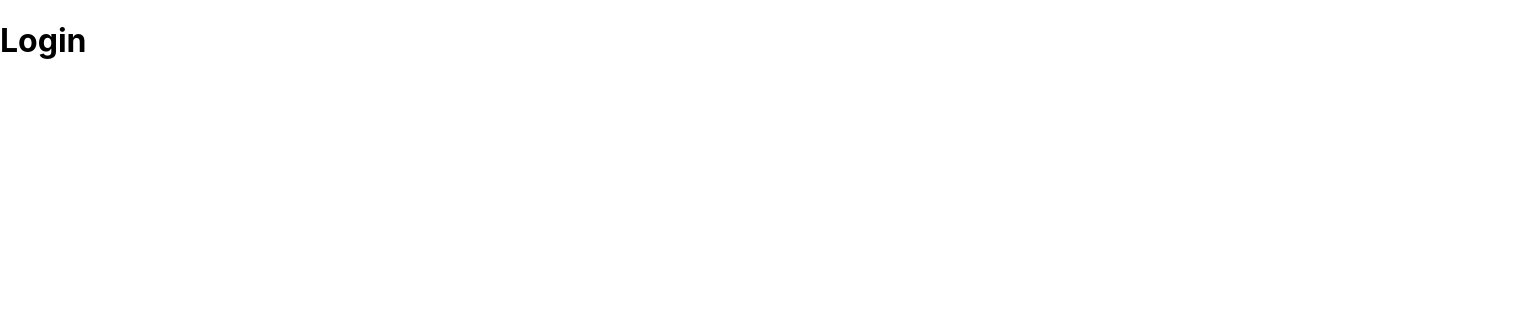
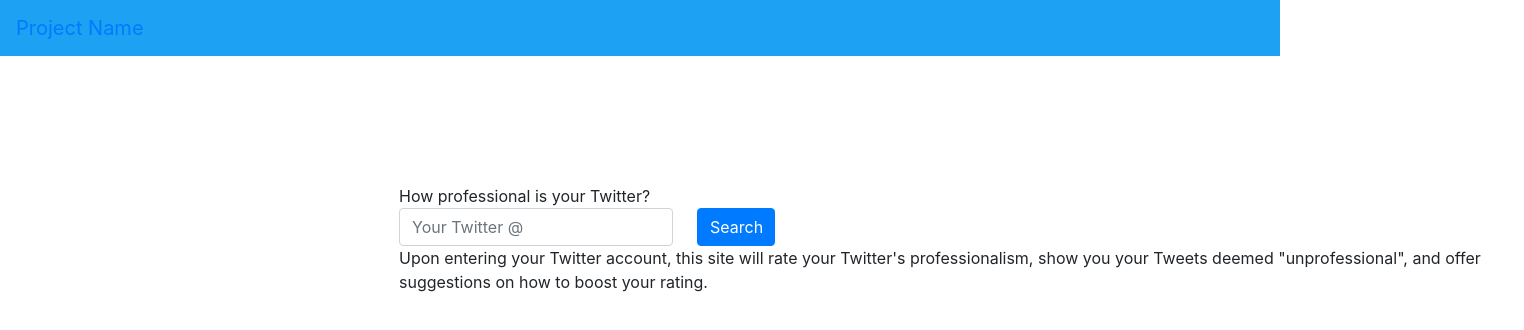
Before and after one commit to csanders1999/codechella, a React (Create React App) app in the folder client/: page / in a window 1280 px wide. Shown: the top 330 px of the page, 1524 px wide, since content can reach past the window. Built offline with nearby package versions, Linux system fonts and the light colour scheme.

Commit message:
Working on home page

```diff
--- a/client/src/App.js
+++ b/client/src/App.js
@@ -10,7 +10,7 @@
 
       <Router>
           <Switch>
-            <Route exact path="/" component={login} />
+            <Route exact path="/" component={home} />
             <Route exact path="/home" component={home} />
             <Route exact path="/results" component={results} />
           </Switch>
--- /dev/null
+++ b/client/src/components/navbar/navbar.css
@@ -0,0 +1,3 @@
+.nav-bar {
+    background-color: #1DA1F2;
+}
--- a/client/src/components/navbar/navbar.jsx
+++ b/client/src/components/navbar/navbar.jsx
@@ -1,11 +1,26 @@
-import React, { Component } from 'react'
+import React, { Component } from 'react';
+import Navbar from 'react-bootstrap/Navbar';
+import { Link } from 'react-router-dom'
+import 'bootstrap/dist/css/bootstrap.css';
+import "./navbar.css";
+
 
 export class navbar extends Component {
     render() {
         return (
-            <div>
+            <Navbar collapseOnSelect expand="md"className="justify-content-between nav-bar">
+                <Navbar.Brand>
+                    <Link to="/Home">
 
-            </div>
+                        Project Name
+
+                    </Link>
+                </Navbar.Brand>
+                <Navbar.Toggle aria-controls="responsive-navbar-nav" />
+                <Navbar.Collapse >
+
+                </Navbar.Collapse>
+            </Navbar>
         )
     }
 }
--- a/client/src/components/pages/home/home.jsx
+++ b/client/src/components/pages/home/home.jsx
@@ -1,10 +1,13 @@
-import React, { Component } from 'react'
+import React, { Component } from 'react';
+import Navbar from '../../navbar/navbar.jsx';
+import Searchbox from "../../searchbox/searchbox";
 
 export class home extends Component {
     render() {
         return (
             <div>
-                <h1>Home</h1>
+                <Navbar />
+                <Searchbox />
             </div>
         )
     }
--- /dev/null
+++ b/client/src/components/searchbox/searchbox.css
@@ -0,0 +1,8 @@
+.custom-button {
+    width: 7%;
+}
+
+.custom-container {
+    margin-top: 10%;
+    margin-left: 30%;
+}
--- /dev/null
+++ b/client/src/components/searchbox/searchbox.jsx
@@ -0,0 +1,24 @@
+import React, { Component } from 'react';
+import Form from 'react-bootstrap/Form';
+import Button from 'react-bootstrap/Button';
+import Container from 'react-bootstrap/Container';
+import "./searchbox.css";
+
+export class searchbox extends Component {
+    render() {
+        return (
+            <Container className="custom-container">
+                <div>How professional is your Twitter?</div>
+                <Form inline>
+                    <Form.Control type="email" placeholder="Your Twitter @" />
+                    <Button className="ml-4 custom-button" variant="primary">Search</Button>
+                </Form>
+                <div>
+                    Upon entering your Twitter account, this site will rate your Twitter's professionalism, show you your Tweets deemed "unprofessional", and offer suggestions on how to boost your rating.
+                </div>
+            </Container>
+        )
+    }
+}
+
+export default searchbox
```
